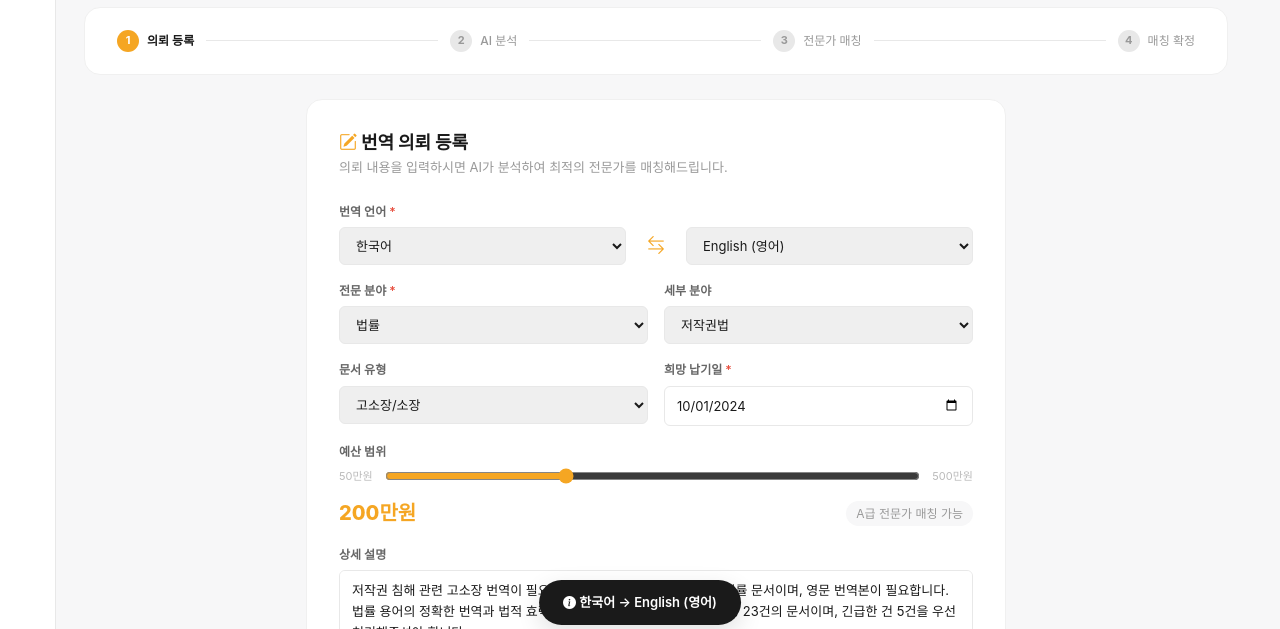
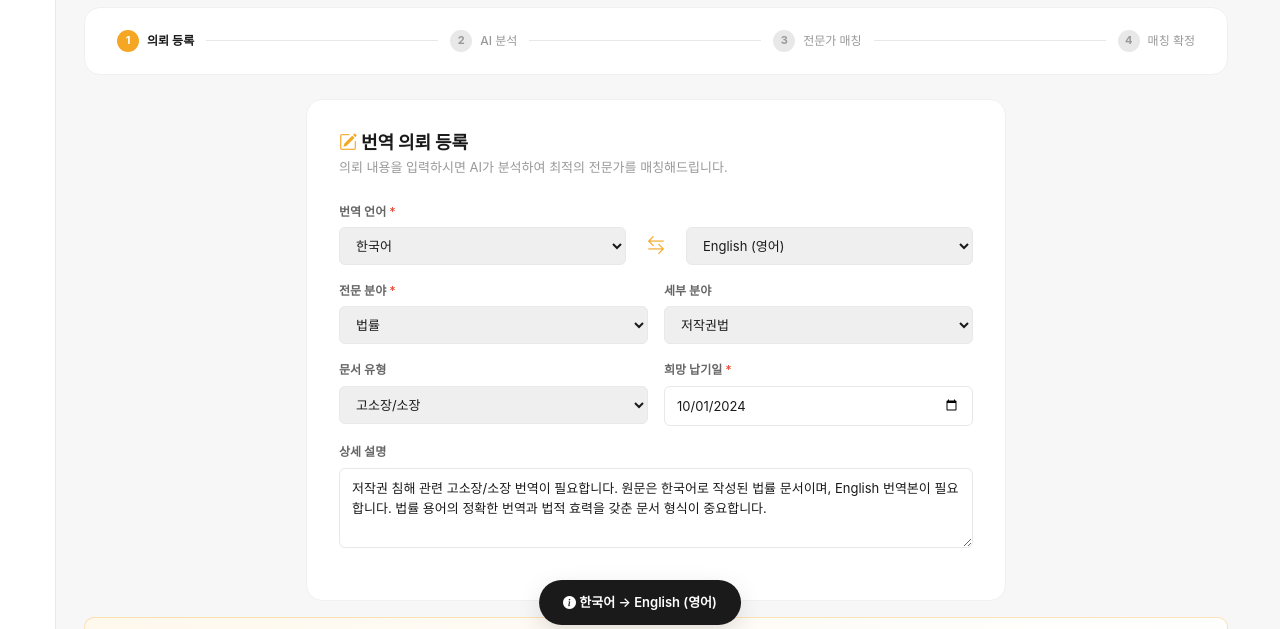
Before and after one commit to myungsworld/hutech, a plain HTML site: page sample/matching.html in a window 1280 px wide. Both pictures are taken after a click on the element 656 px from the left and 397 px from the top of the page. Shown: the part 151-780 px from the top of the page. Drawn offline with nearby package versions, Linux system fonts and the light colour scheme; a web font is replaced by a local one.

Commit message:
Remove budget slider, add dynamic description based on form fields
- Removed budget range slider and related tier labels
- Description textarea now auto-updates based on language pair, field, sub-field, document type
- Different templates per field (법률 has sub-field variants, 의학/IT/금융/마케팅/학술/일반 each have own template)
- Language swap also triggers description update
- Confirmation shows estimated cost instead of budget

Co-Authored-By: Claude Opus 4.6 (1M context) <noreply@anthropic.com>

```diff
--- a/sample/js/matching.js
+++ b/sample/js/matching.js
@@ -140,19 +140,54 @@ $(function() {
   // ===========================
   // Section 1: Request Form
   // ===========================
-  // Budget slider
-  $('#budgetRange').on('input', function() {
-    var val = parseInt($(this).val());
-    $('#budgetValue').text(val.toLocaleString() + '만원');
 
-    // Update tier label
-    var tier;
-    if (val >= 300) tier = 'S급 전문가 매칭 가능';
-    else if (val >= 200) tier = 'A급 전문가 매칭 가능';
-    else if (val >= 100) tier = 'B급 전문가 매칭 가능';
-    else tier = '기본 매칭';
-    $('#budgetTier').text(tier);
+  // Dynamic description update
+  var descTemplates = {
+    '법률': {
+      '저작권법': '저작권 침해 관련 {docType} 번역이 필요합니다. 원문은 {srcLang}로 작성된 법률 문서이며, {tgtLang} 번역본이 필요합니다. 법률 용어의 정확한 번역과 법적 효력을 갖춘 문서 형식이 중요합니다.',
+      '계약서': '기업 간 계약서 {docType} 번역이 필요합니다. {srcLang}에서 {tgtLang}로의 정확한 법률 용어 번역과 계약 조항의 법적 효력 유지가 핵심입니다.',
+      '특허': '특허 출원 관련 {docType} 번역이 필요합니다. {srcLang} 원문을 {tgtLang}로 번역하며, 특허 명세서의 기술적 정확성이 중요합니다.',
+      '형사/민사': '형사/민사 소송 관련 {docType} 번역이 필요합니다. {srcLang} 법률 문서를 {tgtLang}로 번역하며, 소송 절차에 맞는 형식을 갖춰야 합니다.',
+      '국제법': '국제법 관련 {docType} 번역이 필요합니다. {srcLang}에서 {tgtLang}로의 번역이며, 국제 조약 및 협정의 전문 용어 처리가 중요합니다.'
+    },
+    '의학': '의학/임상 분야 {docType} 번역이 필요합니다. {srcLang}에서 {tgtLang}로의 번역이며, 의학 전문 용어의 정확성과 규제 문서 형식 준수가 필수입니다.',
+    '기술/IT': 'IT/기술 분야 {docType} 번역이 필요합니다. {srcLang} 기술 문서를 {tgtLang}로 번역하며, API 문서, UI 텍스트 등의 현지화 경험이 필요합니다.',
+    '금융': '금융 분야 {docType} 번역이 필요합니다. {srcLang}에서 {tgtLang}로의 번역이며, 재무제표, 투자 보고서 등의 금융 전문 용어 처리가 중요합니다.',
+    '마케팅': '마케팅 자료 {docType} 번역이 필요합니다. {srcLang}에서 {tgtLang}로의 번역이며, 브랜드 톤앤매너를 유지하면서 현지화하는 것이 핵심입니다.',
+    '학술': '학술 논문 {docType} 번역이 필요합니다. {srcLang}에서 {tgtLang}로의 번역이며, 학술 인용 형식과 전문 용어의 정확성이 요구됩니다.',
+    '일반': '일반 문서 {docType} 번역이 필요합니다. {srcLang}에서 {tgtLang}로의 번역이며, 자연스러운 문장 구성을 원합니다.'
+  };
 
+  function updateDescription() {
+    var srcLang = $('#srcLang option:selected').text().replace(/\(.*\)/, '').trim();
+    var tgtLang = $('#tgtLang option:selected').text().replace(/\(.*\)/, '').trim();
+    var field = $('.form-group select').filter(function() {
+      return $(this).closest('.form-group').find('label').text().indexOf('전문 분야') >= 0;
+    }).val() || '일반';
+    var subField = $('.form-group select').filter(function() {
+      return $(this).closest('.form-group').find('label').text().indexOf('세부 분야') >= 0;
+    }).val() || '';
+    var docType = $('.form-group select').filter(function() {
+      return $(this).closest('.form-group').find('label').text().indexOf('문서 유형') >= 0;
+    }).val() || '문서';
+
+    var template;
+    if (typeof descTemplates[field] === 'object') {
+      template = descTemplates[field][subField] || Object.values(descTemplates[field])[0];
+    } else {
+      template = descTemplates[field] || descTemplates['일반'];
+    }
+
+    var desc = template
+      .replace(/\{srcLang\}/g, srcLang)
+      .replace(/\{tgtLang\}/g, tgtLang)
+      .replace(/\{docType\}/g, docType);
+
+    $('#matchDescription').val(desc);
+  }
+
+  $(document).on('change', '#matchSection1 select', function() {
+    updateDescription();
     updateCostEstimate();
   });
 
@@ -165,6 +200,7 @@ $(function() {
     document.getElementById('srcLang').value = tgtVal;
     document.getElementById('tgtLang').value = srcVal;
     updateCostEstimate();
+    updateDescription();
     HuAnim.toast(
       $('#srcLang option:selected').text() + ' → ' + $('#tgtLang option:selected').text(),
       'info'
@@ -181,7 +217,6 @@ $(function() {
     var subField = $('.form-group select').filter(function() {
       return $(this).closest('.form-group').find('label').text().indexOf('세부 분야') >= 0;
     }).val() || '';
-    var budget = $('#budgetValue').text() || '200만원';
     var deadline = $('input[type="date"]').val() || '';
 
     return {
@@ -191,7 +226,6 @@ $(function() {
       field: field,
       subField: subField,
       fieldFull: subField ? field + ' (' + subField + ')' : field,
-      budget: budget,
       deadline: deadline
     };
   }
@@ -200,28 +234,22 @@ $(function() {
   $('#btnSubmitRequest').on('click', function() {
     var vals = getFormValues();
     var cost = $('#costEstimateValue').text();
-    var budget = parseInt($('#budgetRange').val());
 
-    // Determine difficulty, grade, time based on field + budget
+    // Determine difficulty, grade, time based on field
     var difficulty, diffBadge, grade, gradeBadge, estTime;
 
     if (vals.field === '의학' || vals.field === '법률') {
       difficulty = '상급'; diffBadge = '<span style="font-size:10px;background:#fff3e0;padding:2px 6px;border-radius:var(--radius-full);color:#f5a623;">HIGH</span>';
+      grade = 'S급 이상'; gradeBadge = '<span style="font-size:10px;background:#e6f7f0;padding:2px 6px;border-radius:var(--radius-full);color:#10a37f;">추천</span>';
+      estTime = '3~5일';
     } else if (vals.field === '금융' || vals.field === '기술/IT') {
       difficulty = '중급'; diffBadge = '<span style="font-size:10px;background:#e8f0fe;padding:2px 6px;border-radius:var(--radius-full);color:#4285f4;">MID</span>';
+      grade = 'A급 이상'; gradeBadge = '<span style="font-size:10px;background:#e8f0fe;padding:2px 6px;border-radius:var(--radius-full);color:#4285f4;">적합</span>';
+      estTime = '5~7일';
     } else {
       difficulty = '초급'; diffBadge = '<span style="font-size:10px;background:#e6f7f0;padding:2px 6px;border-radius:var(--radius-full);color:#10a37f;">LOW</span>';
-    }
-
-    if (budget >= 300) {
-      grade = 'S급 이상'; gradeBadge = '<span style="font-size:10px;background:#e6f7f0;padding:2px 6px;border-radius:var(--radius-full);color:#10a37f;">추천</span>';
-      estTime = '2~3일';
-    } else if (budget >= 150) {
-      grade = 'A급 이상'; gradeBadge = '<span style="font-size:10px;background:#e8f0fe;padding:2px 6px;border-radius:var(--radius-full);color:#4285f4;">적합</span>';
-      estTime = '3~5일';
-    } else {
       grade = 'B급 이상'; gradeBadge = '';
-      estTime = '5~7일';
+      estTime = '7~10일';
     }
 
     // Update analysis items
@@ -233,13 +261,6 @@ $(function() {
     $items.eq(4).find('.analysis-value').html(grade + ' ' + gradeBadge);
     $items.eq(5).find('.analysis-value').text(cost);
 
-    // Update radar chart scores based on budget
-    analysisData.radarScores.accuracy = Math.min(95, 70 + budget / 10);
-    analysisData.radarScores.expertise = Math.min(98, 75 + budget / 8);
-    analysisData.radarScores.speed = budget >= 200 ? 85 : 65;
-    analysisData.radarScores.cost = Math.max(40, 100 - budget / 5);
-    analysisData.radarScores.review = Math.min(90, 60 + budget / 8);
-
     // Update confirmation
     var $confirmRows = $('.confirm-detail-left .confirm-detail-row');
     $confirmRows.eq(0).find('.detail-value').text(vals.langPair);
@@ -247,7 +268,6 @@ $(function() {
     $confirmRows.eq(3).find('.detail-value').text(vals.deadline);
     $confirmRows.eq(4).find('.detail-value').text(cost);
 
-    // Update document type in confirmation
     var docType = $('.form-group select').filter(function() {
       return $(this).closest('.form-group').find('label').text().indexOf('문서 유형') >= 0;
     }).val() || '';
--- a/sample/matching.html
+++ b/sample/matching.html
@@ -157,24 +157,10 @@
             <input type="date" value="2024-10-01">
           </div>
 
-          <!-- Budget -->
-          <div class="form-group full-width">
-            <label>예산 범위</label>
-            <div class="budget-range">
-              <span class="budget-min">50만원</span>
-              <input type="range" id="budgetRange" min="50" max="500" value="200" step="10">
-              <span class="budget-max">500만원</span>
-            </div>
-            <div class="budget-display">
-              <span class="budget-value" id="budgetValue">200만원</span>
-              <span class="budget-tier" id="budgetTier">A급 전문가 매칭 가능</span>
-            </div>
-          </div>
-
           <!-- Description -->
           <div class="form-group full-width">
             <label>상세 설명</label>
-            <textarea placeholder="번역이 필요한 문서의 내용, 특이사항, 요구사항 등을 자세히 적어주세요...">저작권 침해 관련 고소장 번역이 필요합니다. 원문은 한국어로 작성된 법률 문서이며, 영문 번역본이 필요합니다. 법률 용어의 정확한 번역과 법적 효력을 갖춘 문서 형식이 중요합니다. 총 23건의 문서이며, 긴급한 건 5건을 우선 처리해주셔야 합니다.</textarea>
+            <textarea id="matchDescription" placeholder="번역이 필요한 문서의 내용, 특이사항, 요구사항 등을 자세히 적어주세요...">저작권 침해 관련 고소장/소장 번역이 필요합니다. 원문은 English로 작성된 법률 문서이며, 한국어 번역본이 필요합니다. 법률 용어의 정확한 번역과 법적 효력을 갖춘 문서 형식이 중요합니다.</textarea>
           </div>
 
         </div>
@@ -329,7 +315,7 @@
             <div class="confirm-detail-row"><span class="detail-label">전문 분야</span><span class="detail-value">법률 (저작권)</span></div>
             <div class="confirm-detail-row"><span class="detail-label">문서 유형</span><span class="detail-value">고소장</span></div>
             <div class="confirm-detail-row"><span class="detail-label">희망 납기일</span><span class="detail-value">2024-10-01</span></div>
-            <div class="confirm-detail-row"><span class="detail-label">예산</span><span class="detail-value">200만원</span></div>
+            <div class="confirm-detail-row"><span class="detail-label">예상 비용</span><span class="detail-value" id="confirmCost">150만원</span></div>
           </div>
           <div class="confirm-detail-right">
             <h4>선택된 전문가</h4>
```
